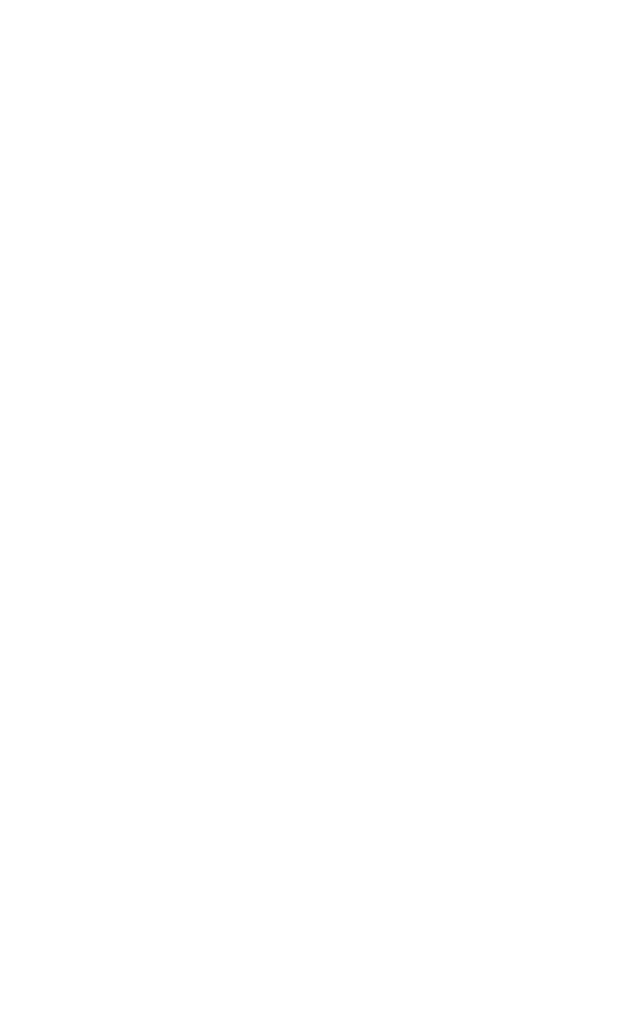
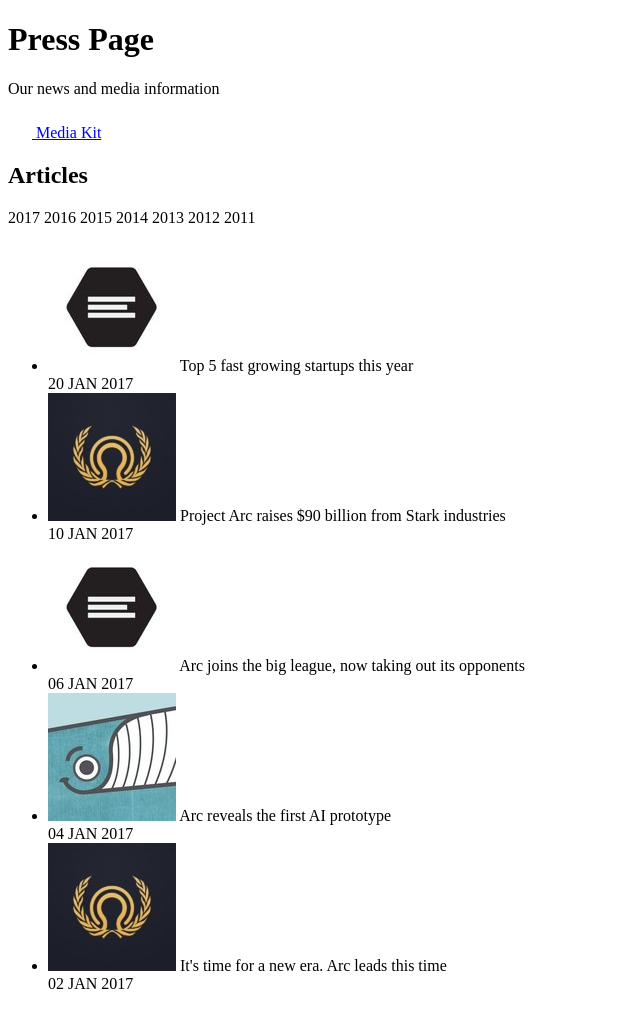
Before and after one commit to git-aidai-kydykbekova/midterm_project, a plain HTML site: page index.html in a window 1280 px wide. Shown: the whole page, without its empty margins (0-640 px from the left). Before the commit the page ends 800 px from the top, so only its background shows below. Drawn offline with Linux system fonts and the light colour scheme.

Commit message:
added html

```diff
--- a/index.html
+++ b/index.html
@@ -8,5 +8,64 @@
 </head>
 <body>
 
+<div class="container">
+    <div class="left-section">
+        <h1>Press Page</h1>
+        <p>Our news and media information</p>
+        <a href="#" class="media-kit-btn">
+            <img src="img/file.svg" alt="Icon"> Media Kit
+        </a>
+    </div>
+    <div class="right-section">
+        <h2>Articles</h2>
+        <div class="years">
+            <span class="active">2017</span>
+            <span>2016</span>
+            <span>2015</span>
+            <span>2014</span>
+            <span>2013</span>
+            <span>2012</span>
+            <span>2011</span>
+        </div>
+        <ul class="article-list">
+            <li class="article-item">
+                <div class="article-info">
+                    <img src="img/avatar1.jpg" alt="Icon">
+                    <span>Top 5 fast growing startups this year</span>
+                </div>
+                <div class="date">20 JAN 2017</div>
+            </li>
+            <li class="article-item">
+                <div class="article-info">
+                    <img src="img/avatar2.jpg" alt="Icon">
+                    <span>Project Arc raises $90 billion from Stark industries</span>
+                </div>
+                <div class="date">10 JAN 2017</div>
+            </li>
+            <li class="article-item">
+                <div class="article-info">
+                    <img src="img/avatar1.jpg" alt="Icon">
+                    <span>Arc joins the big league, now taking out its opponents</span>
+                </div>
+                <div class="date">06 JAN 2017</div>
+            </li>
+            <li class="article-item">
+                <div class="article-info">
+                    <img src="img/avatar3.jpg" alt="Icon">
+                    <span>Arc reveals the first AI prototype</span>
+                </div>
+                <div class="date">04 JAN 2017</div>
+            </li>
+            <li class="article-item">
+                <div class="article-info">
+                    <img src="img/avatar2.jpg" alt="Icon">
+                    <span>It's time for a new era. Arc leads this time</span>
+                </div>
+                <div class="date">02 JAN 2017</div>
+            </li>
+        </ul>
+    </div>
+</div>
+
 </body>
 </html>
```
